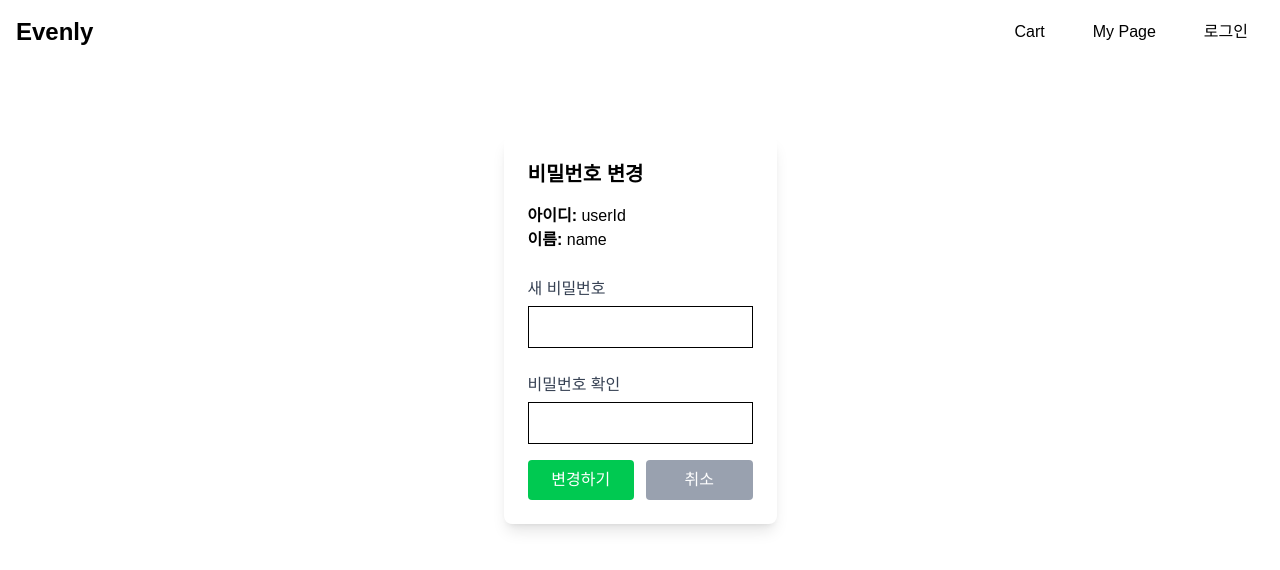
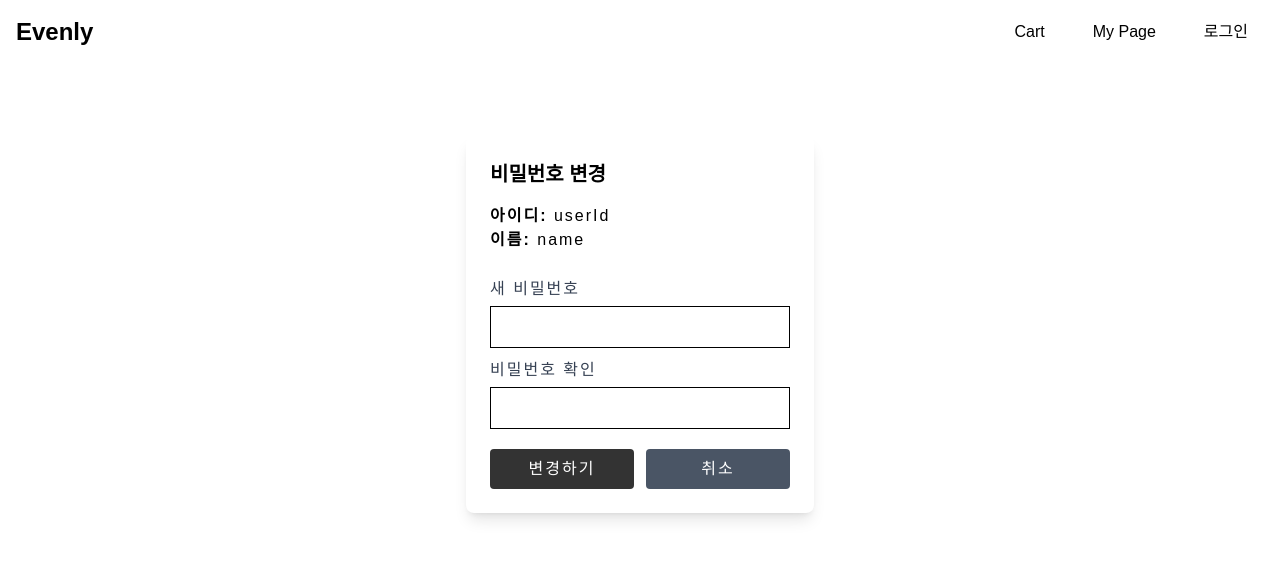
Before and after one commit to LJIEUN/evenly-front, a Next.js app: page /mypage in a window 1280 px wide. Both pictures are taken after a click on the button "회원 정보 수정". Shown: the top 570 px of the page. Built offline with nearby package versions, Linux system fonts and the light colour scheme; no server answers.

Commit message:
마이페이지, 회원가입 수정 폼 디자인 변경

```diff
--- a/src/app/mypage/EditForm.tsx
+++ b/src/app/mypage/EditForm.tsx
@@ -12,16 +12,16 @@ export default function EditForm({ user, onCancel }: { user: { userId: string; n
         <div className="max-w-md mx-auto mt-10 p-6 bg-white shadow-lg rounded-lg">
             <h3 className="text-xl font-bold mb-4">비밀번호 변경</h3>
             {message && <p className="text-red-500">{message}</p>}
-            <form>
+            <form className="w-[300px] tracking-[2px]">
                 <p><strong>아이디:</strong> {user?.userId || "userId"}</p>
                 <p><strong>이름:</strong> {user?.name || "name"}</p>
                 <label className="block text-gray-700 mt-[25px] mb-[5px]">새 비밀번호</label>
                 <input type="password" value={password} onChange={(e) => setPassword(e.target.value)} className="border bg-white p-2 w-full" required />
-                <label className="block text-gray-700 mt-[25px] mb-[5px]">비밀번호 확인</label>
+                <label className="block text-gray-700 mt-[10px] mb-[5px]">비밀번호 확인</label>
                 <input type="password" value={confirmPassword} onChange={(e) => setConfirmPassword(e.target.value)} className="border bg-white p-2 w-full" required />
-                <div className="flex gap-3 mt-4">
-                    <button type="submit" className="w-full bg-green-500 text-white py-2 rounded hover:bg-green-700">변경하기</button>
-                    <button type="button" className="w-full bg-gray-400 text-white py-2 rounded hover:bg-gray-600" onClick={onCancel}>취소</button>
+                <div className="flex gap-3 mt-[20px]">
+                    <button type="submit" className="w-full bg-[var(--soft-black)] text-white py-2 rounded hover:bg-black">변경하기</button>
+                    <button type="button" className="w-full bg-gray-600 text-white py-2 rounded hover:bg-gray-800" onClick={onCancel}>취소</button>
                 </div>
             </form>
         </div>
--- a/src/app/mypage/page.tsx
+++ b/src/app/mypage/page.tsx
@@ -30,14 +30,12 @@ export default function MyPage() {
 
     return (
         <div className="max-w-md mx-auto mt-10 p-6 bg-white shadow-lg rounded-lg">
-            <div>
+            <div className="w-[250px] mt-[20px] tracking-[2px]">
                 <p><strong>아이디:</strong> {user?.userId || "userId"}</p>
                 <p><strong>이름:</strong> {user?.name || "name"}</p>
-                <div className="mt-4 flex flex-col gap-3">
-                    <label className="block text-gray-700 mt-[25px] mb-[5px]">회원 정보 수정</label>
-                    <button className="mb-[5px] bg-[#000000] text-[#fff] font-bold px-4 py-2 rounded w-[200px]" onClick={() => setView("edit")}>회원 정보 수정</button>
-                    <label className="block text-gray-700 mt-[25px] mb-[5px]">배송 정보 조회</label>
-                    <button className="mb-[5px] bg-[#000000] text-[#fff] font-bold px-4 py-2 rounded w-full" onClick={() => alert("배송 조회 기능은 추후 추가 예정입니다!")}>배송 조회</button>
+                <div className="mt-[40px] flex flex-col gap-3">
+                    <button className="h-[40px] bg-[var(--soft-black)] text-[#fff] font-bold px-4 py-1 rounded w-full hover:bg-black" onClick={() => setView("edit")}>회원 정보 수정</button>
+                    <button className="h-[40px] bg-[var(--soft-black)] text-[#fff] font-bold px-4 py-1 rounded w-full hover:bg-black" onClick={() => alert("배송 조회 기능은 추후 추가 예정입니다!")}>배송 조회</button>
                 </div>
             </div>
         </div>
```
